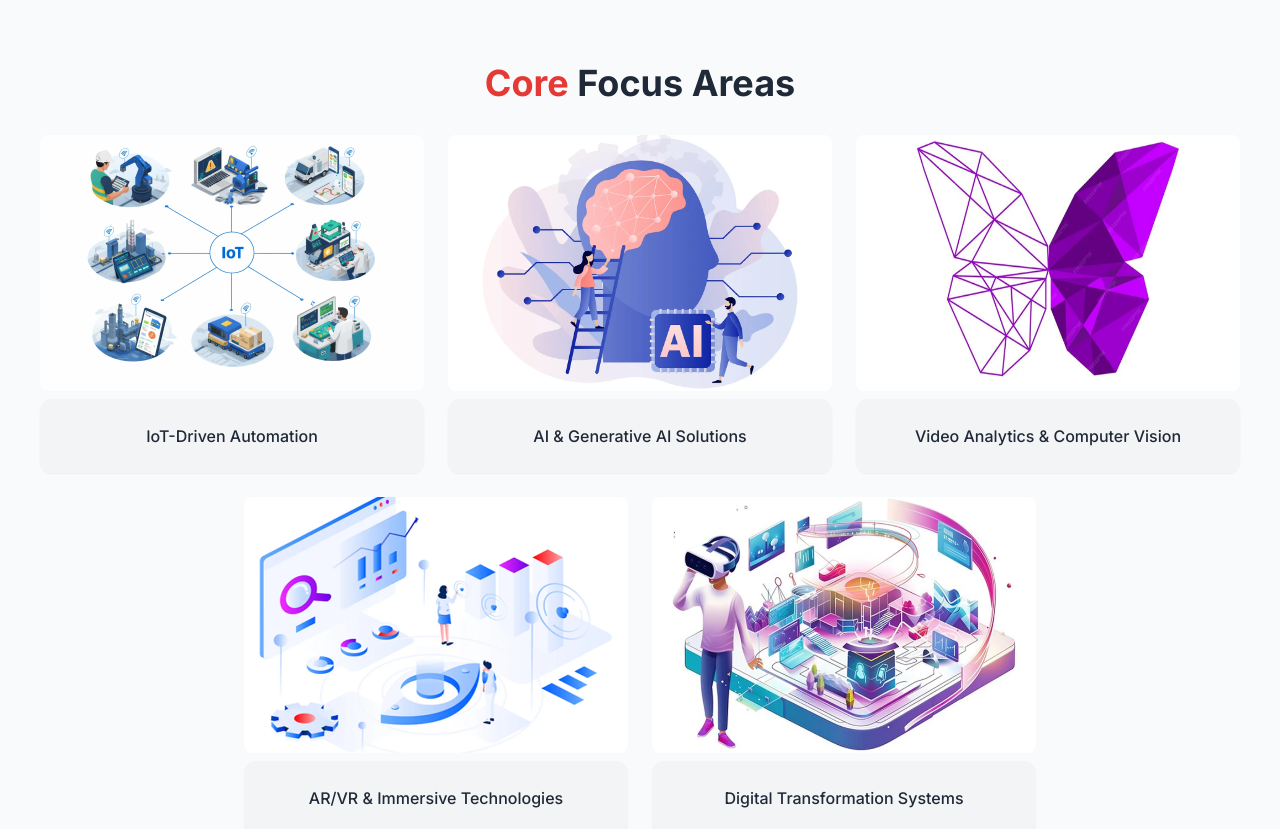
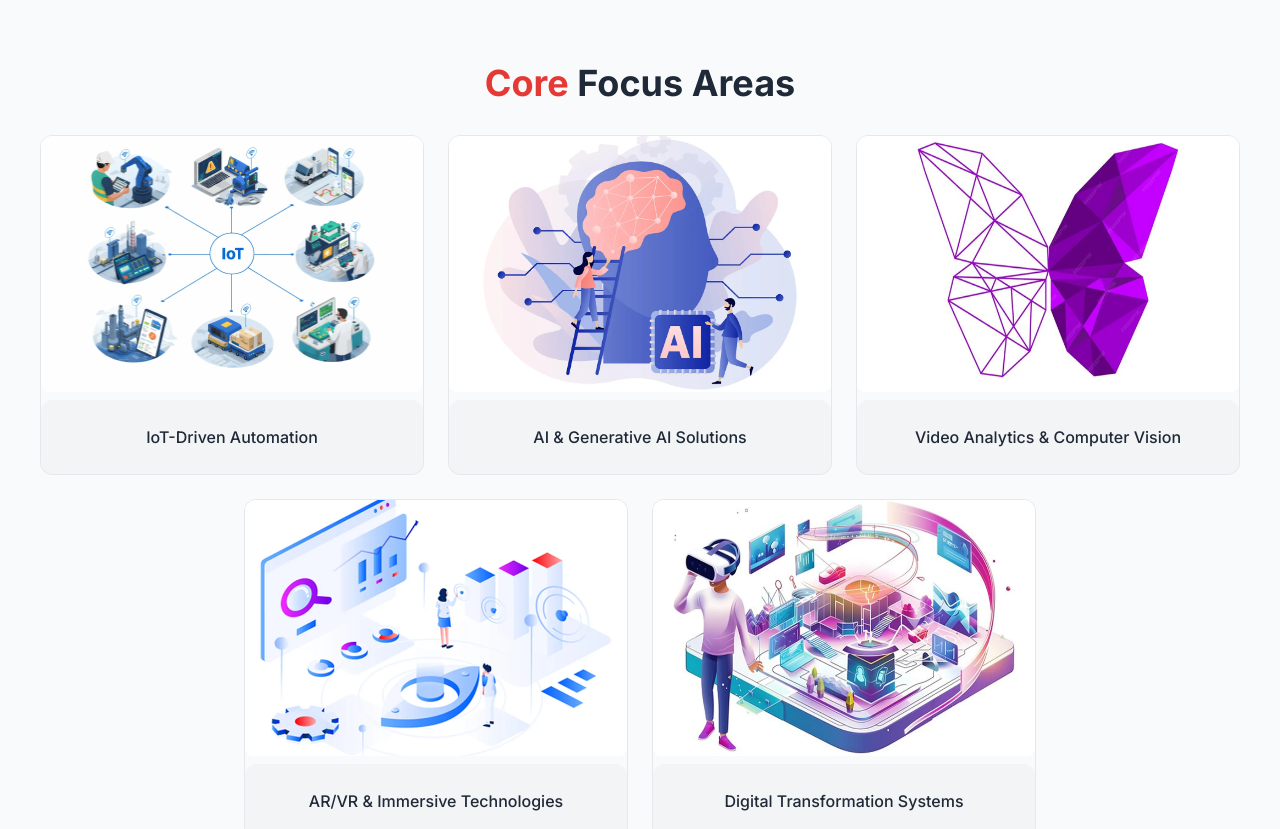
Before and after one commit to yash-jain2001/iotrenetics_official-website, a React (Vite) app: page / in a window 1280 px wide. Shown: the part 1304-2133 px from the top of the page. Built offline with nearby package versions, Linux system fonts and the light colour scheme.

Commit message:
sub-pages added

```diff
--- a/src/App.jsx
+++ b/src/App.jsx
@@ -18,6 +18,11 @@ import ComingSoon from './pages/ComingSoon';
 import TermsAndConditions from './pages/TermsAndConditions';
 import './index.css';
 import PrivacyPolicyFinexa from './pages/PrivacyPolicyFinexa';
+import IOT_Driven_Automation from './sub-pages/IOT_Driven_Automation';
+import Ai_and_Genrative_Solutions from './sub-pages/Ai_and_Genrative_Solutions';
+import Video_Analytics_and_Computer_Vision from './sub-pages/Video_Analytics_and_Computer_Vision';
+import ARVR_and_Immersive_technologies from './sub-pages/ARVR_and_Immersive_technologies';
+import Digital_Transformation_Systems from './sub-pages/Digital_Transformation_Systems';
 
 function ScrollToTop() {
   const { pathname } = useLocation();
@@ -50,6 +55,12 @@ function App() {
         <Route path="/coming-soon" element={<ComingSoon />} />
         <Route path="/privacy-policy-finexa" element={<PrivacyPolicyFinexa />} />
         <Route path="/terms-and-conditions" element={<TermsAndConditions />} />
+
+        <Route path="/iot-driven-automation" element={<IOT_Driven_Automation />} />
+        <Route path="/ai-and-genrative-solutions" element={<Ai_and_Genrative_Solutions />} />
+        <Route path="/video-analytics-and-computer-vision" element={<Video_Analytics_and_Computer_Vision />} />
+        <Route path="/arvr-and-immersive-technologies" element={<ARVR_and_Immersive_technologies />} />
+        <Route path="/digital-transformation-systems" element={<Digital_Transformation_Systems />} />
       </Routes>
       <Footer />
       <WhatsAppButton />
--- a/src/components/NewsTicker.jsx
+++ b/src/components/NewsTicker.jsx
@@ -33,7 +33,7 @@ const NewsTicker = () => {
             <div className="flex items-center gap-10 md:gap-16 pr-10 md:pr-16">
               {newsItems.map((news, i) => (
                 <div key={i} className="flex items-center gap-2 font-medium tracking-wide whitespace-nowrap opacity-90 hover:opacity-100 transition-opacity">
-                  <span className="w-1.5 h-1.5 rounded-full bg-accent animate-pulse hidden md:block"></span>
+                  <span className="w-1.5 h-1.5 flex-shrink-0 rounded-full bg-accent animate-pulse"></span>
                   {news}
                 </div>
               ))}
@@ -42,7 +42,7 @@ const NewsTicker = () => {
             <div className="flex items-center gap-10 md:gap-16 pr-10 md:pr-16">
               {newsItems.map((news, i) => (
                 <div key={'dup-' + i} className="flex items-center gap-2 font-medium tracking-wide whitespace-nowrap opacity-90 hover:opacity-100 transition-opacity">
-                  <span className="w-1.5 h-1.5 rounded-full bg-accent animate-pulse hidden md:block"></span>
+                  <span className="w-1.5 h-1.5 flex-shrink-0 rounded-full bg-accent animate-pulse"></span>
                   {news}
                 </div>
               ))}
--- a/src/pages/Home.jsx
+++ b/src/pages/Home.jsx
@@ -10,11 +10,11 @@ import LatestInsights from "../components/LatestInsights";
 import NewsTicker from "../components/NewsTicker";
 
 const coreFocusItems = [
-  { img: "/assets/core 1.webp.jpeg", label: "IoT-Driven Automation" },
-  { img: "/assets/core 2.webp", label: "AI & Generative AI Solutions" },
-  { img: "/assets/core 3.webp", label: "Video Analytics & Computer Vision" },
-  { img: "/assets/core 4.webp", label: "AR/VR & Immersive Technologies" },
-  { img: "/assets/core 5.webp", label: "Digital Transformation Systems" },
+  { img: "/assets/core 1.webp.jpeg", label: "IoT-Driven Automation", link: "/iot-driven-automation" },
+  { img: "/assets/core 2.webp", label: "AI & Generative AI Solutions", link: "/ai-and-genrative-solutions" },
+  { img: "/assets/core 3.webp", label: "Video Analytics & Computer Vision", link: "/video-analytics-and-computer-vision" },
+  { img: "/assets/core 4.webp", label: "AR/VR & Immersive Technologies", link: "/arvr-and-immersive-technologies" },
+  { img: "/assets/core 5.webp", label: "Digital Transformation Systems", link: "/digital-transformation-systems" },
 ];
 
 const industriesItems = [
@@ -124,24 +124,43 @@ const partnerCards = [
 
 const FocusGrid = ({ items }) => (
   <div className="flex flex-wrap justify-center gap-6 max-w-[1200px] mx-auto">
-    {items.map((item, i) => (
-      <div
-        key={i}
-        className="text-center w-full sm:w-[calc(50%-12px)] lg:w-[calc(33.333%-16px)] max-w-sm"
-        data-aos="fade-up"
-        data-aos-delay={i * 100}
-      >
+    {items.map((item, i) => {
+      const wrapperClassName = "w-full sm:w-[calc(50%-12px)] lg:w-[calc(33.333%-16px)] max-w-sm block no-underline text-inherit";
+      const innerContent = (
+        <div className="text-center rounded-xl border overflow-hidden h-full flex flex-col">
           <img
             src={item.img}
             alt={item.label}
             loading="lazy"
-          className="w-full object-fill h-64 rounded-lg"
+            className="w-full object-fill h-64 rounded-lg flex-shrink-0"
           />
-        <div className="bg-gray-100 p-6 rounded-xl text-center font-medium shadow-sm mt-2 transition-all duration-300 hover:-translate-y-1.5 hover:shadow-lg">
+          <div className="bg-gray-100 p-6 rounded-xl text-center font-medium shadow-sm mt-2 transition-all duration-300 hover:-translate-y-1.5 hover:shadow-lg flex-grow">
             {item.label}
           </div>
         </div>
-    ))}
+      );
+
+      return item.link ? (
+        <Link
+          to={item.link}
+          key={i}
+          className={wrapperClassName}
+          data-aos="fade-up"
+          data-aos-delay={i * 100}
+        >
+          {innerContent}
+        </Link>
+      ) : (
+        <div
+          key={i}
+          className={wrapperClassName}
+          data-aos="fade-up"
+          data-aos-delay={i * 100}
+        >
+          {innerContent}
+        </div>
+      );
+    })}
   </div>
 );
 
--- /dev/null
+++ b/src/sub-pages/ARVR_and_Immersive_technologies.jsx
@@ -0,0 +1,9 @@
+import React from 'react'
+
+const ARVR_and_Immersive_technologies = () => {
+  return (
+    <div>ARVR_and_Immersive_technologies</div>
+  )
+}
+
+export default ARVR_and_Immersive_technologies
--- /dev/null
+++ b/src/sub-pages/Ai_and_Genrative_Solutions.jsx
@@ -0,0 +1,9 @@
+import React from 'react'
+
+const Ai_and_Genrative_Solutions = () => {
+  return (
+    <div>Ai_and_Genrative_Solutions</div>
+  )
+}
+
+export default Ai_and_Genrative_Solutions
--- /dev/null
+++ b/src/sub-pages/Digital_Transformation_Systems.jsx
@@ -0,0 +1,9 @@
+import React from 'react'
+
+const Digital_Transformation_Systems = () => {
+  return (
+    <div>Digital_Transformation_Systems</div>
+  )
+}
+
+export default Digital_Transformation_Systems
--- /dev/null
+++ b/src/sub-pages/IOT_Driven_Automation.jsx
@@ -0,0 +1,8 @@
+import React from 'react'
+
+const IOT_Driven_Automation = () => {
+  return (
+    <div>IOT-Driven-Automation</div> )
+}
+
+export default IOT_Driven_Automation
--- /dev/null
+++ b/src/sub-pages/Video_Analytics_and_Computer_Vision.jsx
@@ -0,0 +1,9 @@
+import React from 'react'
+
+const Video_Analytics_and_Computer_Vision = () => {
+  return (
+    <div>Video_Analytics_and_Computer_Vision</div>
+  )
+}
+
+export default Video_Analytics_and_Computer_Vision
```
Lines whose indentation alone changed are shown as unchanged.
